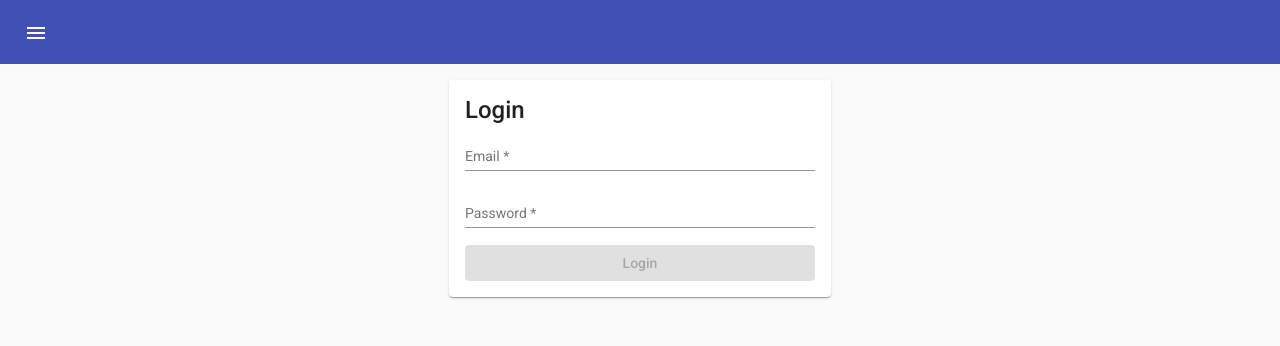
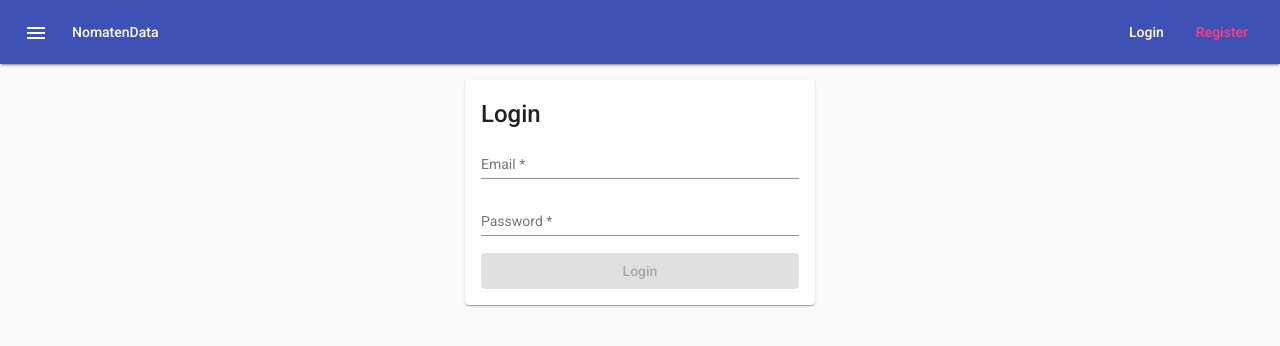
Before and after one commit to pecelerowicz/DataManagementSystemCis2Front, an Angular app: page / in a window 1280 px wide. Shown: the top 346 px of the page. Built offline with nearby package versions, Linux system fonts and the light colour scheme.

Commit message:
Some minor changes on the home page

```diff
--- a/angular.json
+++ b/angular.json
@@ -19,12 +19,10 @@
             "polyfills": "src/polyfills.ts",
             "tsConfig": "tsconfig.app.json",
             "aot": true,
-            "assets": [
-              "src/favicon.ico",
-              "src/assets"
-            ],
+            "assets": ["src/favicon.ico", "src/assets"],
             "styles": [
               "./node_modules/@angular/material/prebuilt-themes/indigo-pink.css",
+              "./node_modules/bootstrap/dist/css/bootstrap.min.css",
               "src/styles.css"
             ],
             "scripts": []
@@ -84,10 +82,7 @@
             "polyfills": "src/polyfills.ts",
             "tsConfig": "tsconfig.spec.json",
             "karmaConfig": "karma.conf.js",
-            "assets": [
-              "src/favicon.ico",
-              "src/assets"
-            ],
+            "assets": ["src/favicon.ico", "src/assets"],
             "styles": [
               "./node_modules/@angular/material/prebuilt-themes/indigo-pink.css",
               "src/styles.css"
@@ -103,9 +98,7 @@
               "tsconfig.spec.json",
               "e2e/tsconfig.json"
             ],
-            "exclude": [
-              "**/node_modules/**"
-            ]
+            "exclude": ["**/node_modules/**"]
           }
         },
         "e2e": {
@@ -121,6 +114,7 @@
           }
         }
       }
-    }},
+    }
+  },
   "defaultProject": "data-management-frontend"
 }
--- a/src/app/app.component.html
+++ b/src/app/app.component.html
@@ -23,10 +23,22 @@
     </mat-nav-list>
   </mat-sidenav>
 
-  <mat-toolbar color="primary">
+  <mat-toolbar color="primary" [class.mat-elevation-z2]="true">
     <button mat-icon-button (click)="start.open('mouse')">
       <mat-icon>menu</mat-icon>
     </button>
+    <button mat-button>NomatenData</button>
+    <div class="flex-grow-1 float-right">
+      <button
+        routerLink="/register"
+        mat-button
+        class="float-right"
+        color="accent"
+      >
+        Register
+      </button>
+      <button routerLink="/login" mat-button class="float-right">Login</button>
+    </div>
   </mat-toolbar>
 
   <div class="main-content">
```
